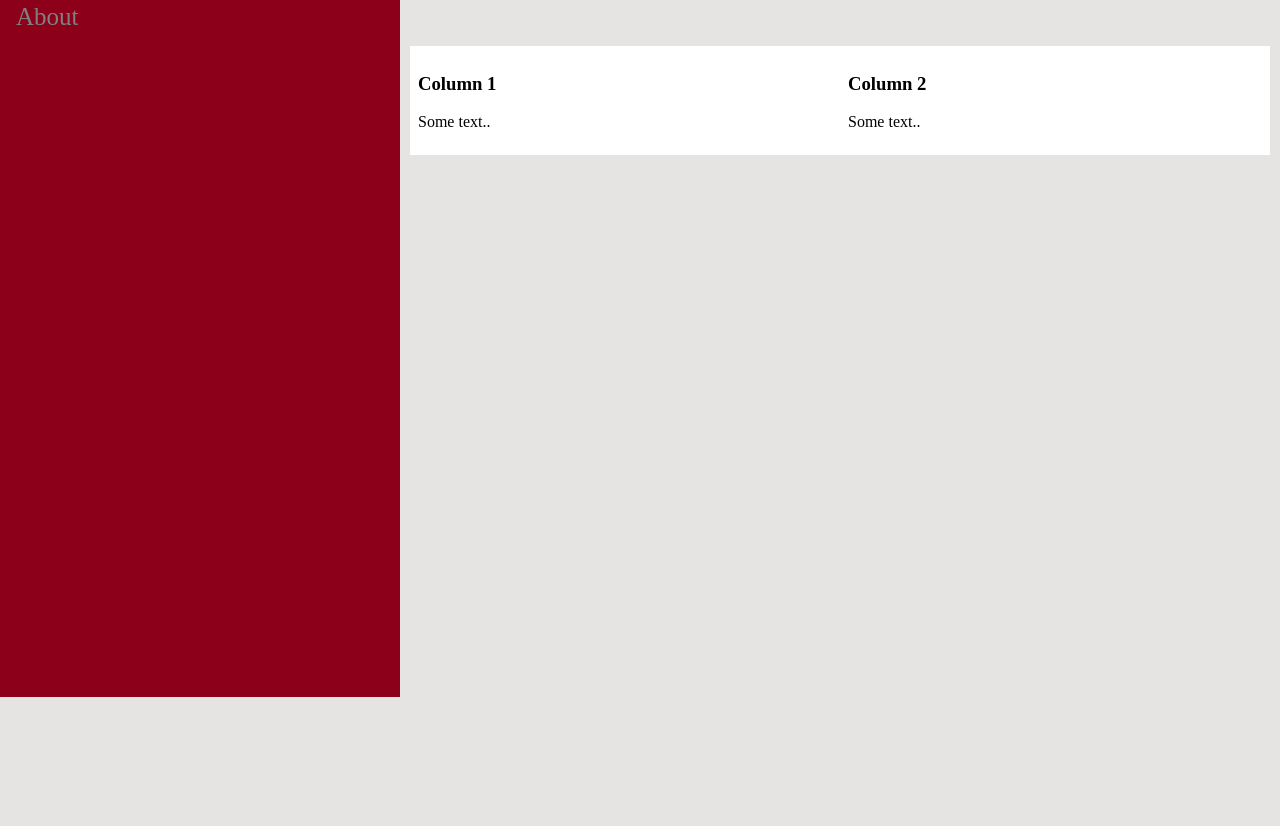
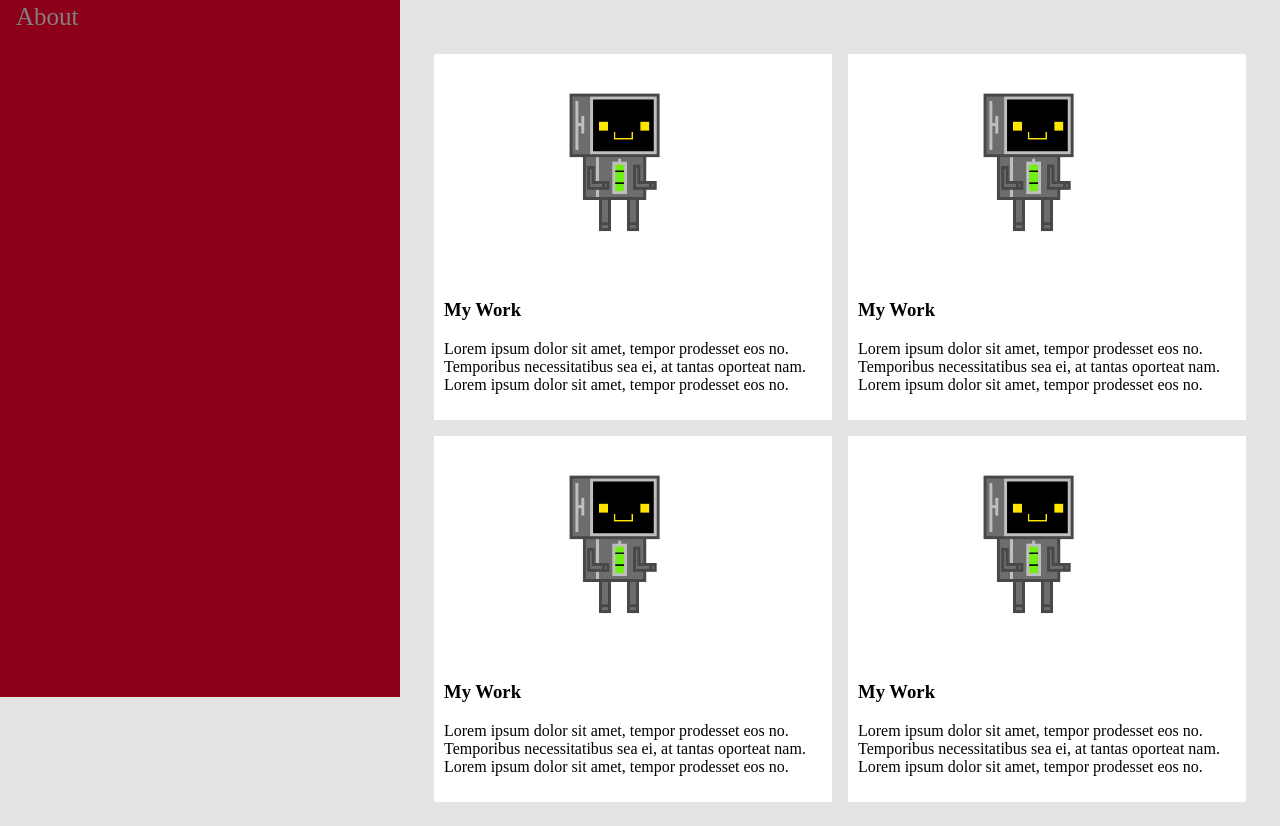
Before and after one commit to Eandrushenko/Eandrushenko.github.io, a plain HTML site: page index.html in a window 1280 px wide. Shown: the part 103-929 px from the top of the page. Before the commit the page ends 800 px from the top, so only its background shows below. Drawn offline with Linux system fonts and the light colour scheme.

Commit message:
Good checkpoint for project grid

```diff
--- a/index.html
+++ b/index.html
@@ -20,16 +20,38 @@
 
 			<h2> My Projects </h2>
 
-			<div class="row">
-				<div class="column">
-					<h3>Column 1</h3>
-					<p>Some text..</p>
-				</div>
-				<div class="column">
-					<h3>Column 2</h3>
-					<p>Some text..</p>
+		<!-- Portfolio Projects Grid -->
+		<div class="row">
+			<div class="column">
+				<div class="content">
+					<img src="temp.png" alt="temp" style="width:100%">
+					<h3>My Work</h3>
+					<p>Lorem ipsum dolor sit amet, tempor prodesset eos no. Temporibus necessitatibus sea ei, at tantas oporteat nam. Lorem ipsum dolor sit amet, tempor prodesset eos no.</p>
 				</div>
 			</div>
+			<div class="column">
+				<div class="content">
+					<img src="temp.png" alt="temp" style="width:100%">
+					<h3>My Work</h3>
+					<p>Lorem ipsum dolor sit amet, tempor prodesset eos no. Temporibus necessitatibus sea ei, at tantas oporteat nam. Lorem ipsum dolor sit amet, tempor prodesset eos no.</p>
+				</div>
+			</div>
+			<div class="column">
+				<div class="content">
+					<img src="temp.png" alt="temp" style="width:100%">
+						<h3>My Work</h3>
+						<p>Lorem ipsum dolor sit amet, tempor prodesset eos no. Temporibus necessitatibus sea ei, at tantas oporteat nam. Lorem ipsum dolor sit amet, tempor prodesset eos no.</p>
+					</div>
+				</div>
+			<div class="column">
+				<div class="content">
+					<img src="temp.png" alt="temp" style="width:100%">
+					<h3>My Work</h3>
+					<p>Lorem ipsum dolor sit amet, tempor prodesset eos no. Temporibus necessitatibus sea ei, at tantas oporteat nam. Lorem ipsum dolor sit amet, tempor prodesset eos no.</p>
+				</div>
+			</div>
+		</div>
+		<!-- END GRID -->
 
 		</div>
 
--- a/style.css
+++ b/style.css
@@ -49,26 +49,27 @@ body
 	font-size: 50px;
 }
 
-/* Create two equal columns that floats next to each other */
+*
+{
+	box-sizing: border-box;
+}
+
+
+/* Add padding BETWEEN each column */
+.row,
+.row > .column
+{
+	padding: 8px;
+}
+
+/* Create four equal columns that floats next to each other */
 .column
 {
 	float: left;
 	width: 50%;
-	padding: 10px;
-	background-color: #FFFFFF;
 }
 
-.row
-{
-	margin: 8px -16px;
-}
-
-.row, .row > .column
-{
-	padding: 8px;
-}
-
-/* Clear floats after the columns */
+/* Clear floats after rows */
 .row:after
 {
 	content: "";
@@ -76,7 +77,9 @@ body
 	clear: both;
 }
 
-*
+/* Content */
+.content
 {
-  box-sizing: border-box;
+	background-color: white;
+	padding: 10px;
 }
```
